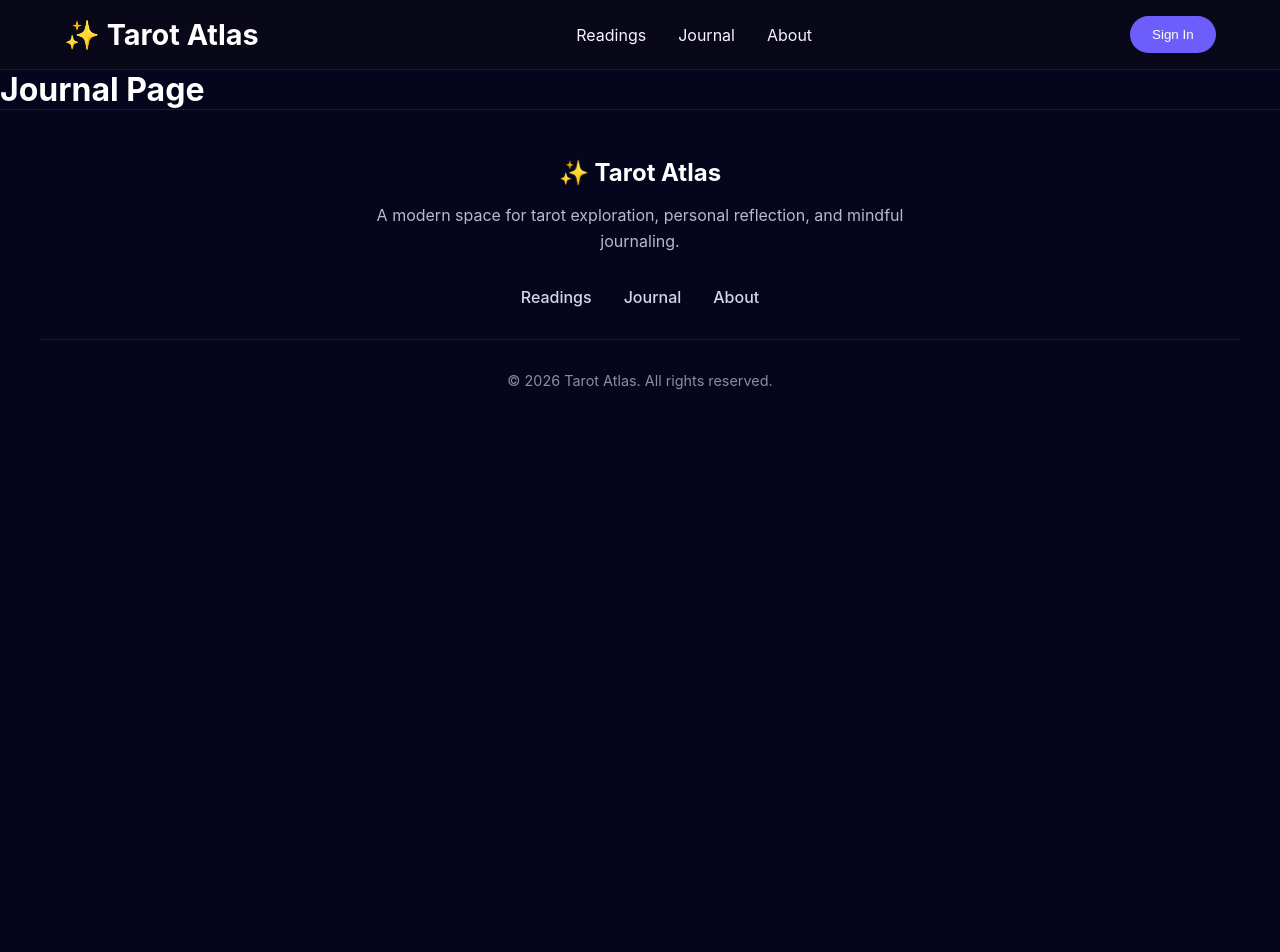
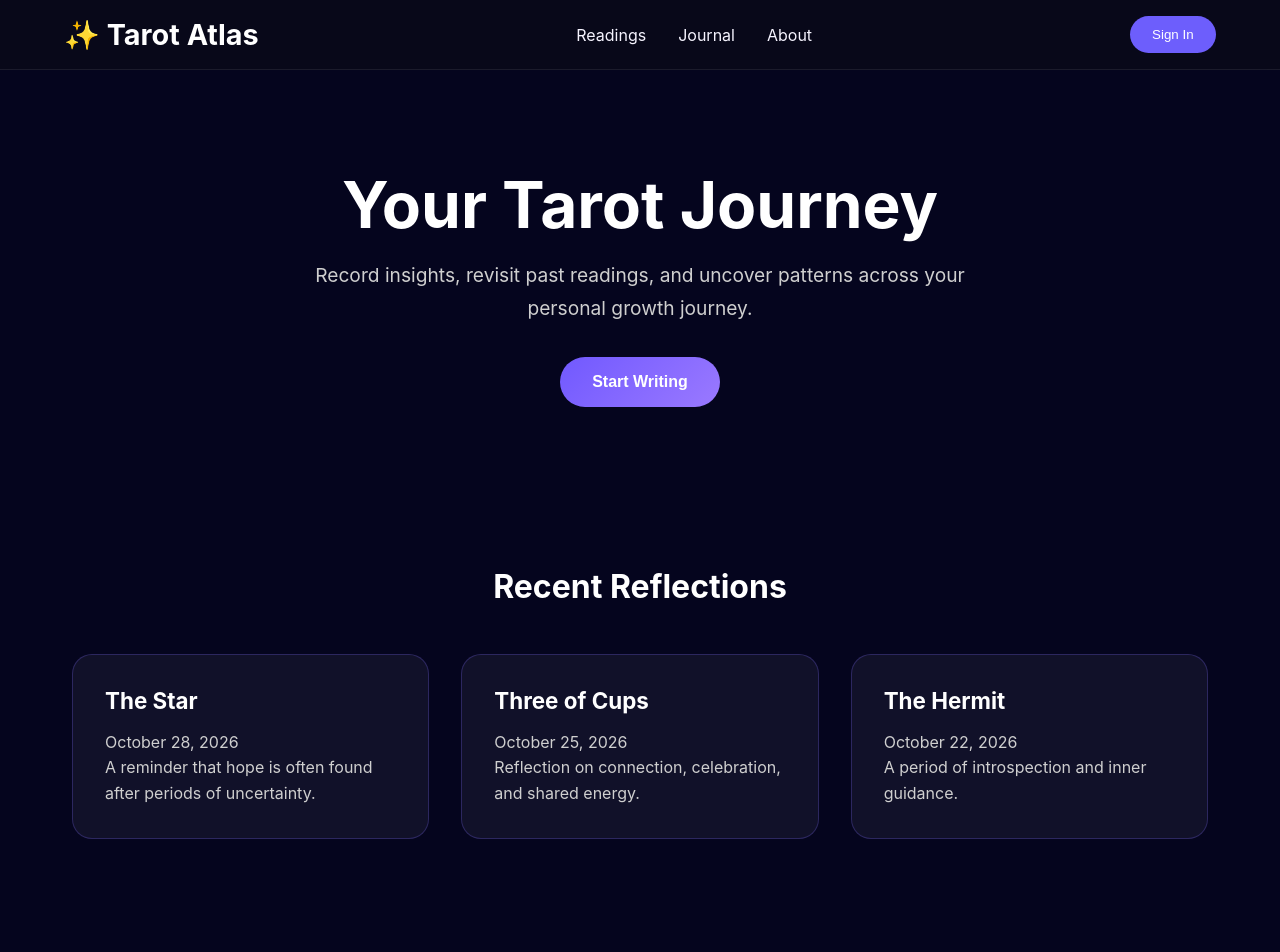
Before and after one commit to paulinahs/tarot-atlas, a React (Vite) app: page /journal in a window 1280 px wide. Shown: the top 952 px of the page. Before the commit the page ends 800 px from the top, so only its background shows below. Built offline with nearby package versions, Linux system fonts and the light colour scheme.

Commit message:
feat: implement Journal and SignIn pages with new layouts and styles for enhanced user experience

```diff
--- a/src/components/layout/Footer.jsx
+++ b/src/components/layout/Footer.jsx
@@ -14,13 +14,6 @@ function Footer() {
       and mindful journaling.
     </p>
 
-    <div className="footer-links">
-  <Link to="/readings">Readings</Link>
-  <Link to="/journal">Journal</Link>
-  <Link to="/about">About</Link>
-</div>
-
-
     <div className="footer-bottom">
       <p>© 2026 Tarot Atlas. All rights reserved.</p>
     </div>
--- a/src/pages/Journal.jsx
+++ b/src/pages/Journal.jsx
@@ -1,6 +1,96 @@
+import "../styles/pages/Journal.css";
+
 function Journal() {
   return (
-    <h1>Journal Page</h1>
+    <main className="journal-page">
+
+      <section className="journal-hero">
+        <h1>Your Tarot Journey</h1>
+        <p>
+          Record insights, revisit past readings, and uncover
+          patterns across your personal growth journey.
+        </p>
+
+        <button>Start Writing</button>
+      </section>
+
+      <section className="journal-section">
+        <h2>Recent Reflections</h2>
+
+        <div className="journal-grid">
+          <div className="journal-card">
+            <h3>The Star</h3>
+            <p>October 28, 2026</p>
+            <p>
+              A reminder that hope is often found after periods
+              of uncertainty.
+            </p>
+          </div>
+
+          <div className="journal-card">
+            <h3>Three of Cups</h3>
+            <p>October 25, 2026</p>
+            <p>
+              Reflection on connection, celebration,
+              and shared energy.
+            </p>
+          </div>
+
+          <div className="journal-card">
+            <h3>The Hermit</h3>
+            <p>October 22, 2026</p>
+            <p>
+              A period of introspection and inner guidance.
+            </p>
+          </div>
+        </div>
+      </section>
+
+      <section className="journal-section">
+        <h2>Reflection Prompts</h2>
+
+        <div className="prompt-grid">
+          <div className="prompt-card">
+            What message resonated most with you today?
+          </div>
+
+          <div className="prompt-card">
+            What recurring patterns have appeared recently?
+          </div>
+
+          <div className="prompt-card">
+            How can today's insight influence your next action?
+          </div>
+        </div>
+      </section>
+
+      <section className="journal-section">
+        <h2>Track Your Journey</h2>
+
+        <div className="stats-grid">
+          <div className="stat-card">
+            <h3>27</h3>
+            <p>Readings Saved</p>
+          </div>
+
+          <div className="stat-card">
+            <h3>12</h3>
+            <p>Journal Entries</p>
+          </div>
+
+          <div className="stat-card">
+            <h3>5</h3>
+            <p>Recurring Themes</p>
+          </div>
+
+          <div className="stat-card">
+            <h3>84</h3>
+            <p>Days Reflecting</p>
+          </div>
+        </div>
+      </section>
+
+    </main>
   );
 }
 
--- /dev/null
+++ b/src/styles/pages/Journal.css
@@ -0,0 +1,196 @@
+/* PAGE */
+
+.journal-page {
+    color: white;
+}
+
+/* HERO */
+
+.journal-hero {
+    max-width: 900px;
+    margin: 0 auto;
+    text-align: center;
+    padding: 6rem 2rem;
+}
+
+.journal-hero h1 {
+    font-size: 4rem;
+    margin-bottom: 1rem;
+}
+
+.journal-hero p {
+    max-width: 700px;
+    margin: 0 auto 2rem;
+    color: #cfcfcf;
+    font-size: 1.2rem;
+    line-height: 1.7;
+}
+
+.journal-hero button {
+    background: linear-gradient(135deg,
+            #7159ff,
+            #9a79ff);
+
+    color: white;
+    border: none;
+    border-radius: 999px;
+
+    padding: 1rem 2rem;
+
+    font-size: 1rem;
+    font-weight: 600;
+
+    cursor: pointer;
+
+    transition: 0.3s;
+}
+
+.journal-hero button:hover {
+    transform: translateY(-2px);
+    box-shadow: 0 0 20px rgba(123, 104, 255, 0.4);
+}
+
+/* SECTION */
+
+.journal-section {
+    max-width: 1200px;
+    margin: 0 auto;
+    padding: 4rem 2rem;
+}
+
+.journal-section h2 {
+    text-align: center;
+    font-size: 2rem;
+    margin-bottom: 3rem;
+}
+
+/* ENTRY CARDS */
+
+.journal-grid {
+    display: grid;
+    grid-template-columns: repeat(auto-fit, minmax(300px, 1fr));
+    gap: 2rem;
+}
+
+.journal-card {
+    background: rgba(255, 255, 255, 0.05);
+
+    border: 1px solid rgba(123,
+            104,
+            255,
+            0.25);
+
+    border-radius: 20px;
+
+    padding: 2rem;
+
+    transition: 0.3s ease;
+}
+
+.journal-card:hover {
+    transform: translateY(-6px);
+
+    border-color: #7b68ff;
+}
+
+.journal-card h3 {
+    margin-bottom: 1rem;
+    font-size: 1.4rem;
+}
+
+.journal-card p {
+    color: #cfcfcf;
+    line-height: 1.6;
+}
+
+/* PROMPTS */
+
+.prompt-grid {
+    display: grid;
+    grid-template-columns: repeat(auto-fit,
+            minmax(250px, 1fr));
+
+    gap: 2rem;
+}
+
+.prompt-card {
+    background: rgba(255, 255, 255, 0.05);
+
+    border: 1px solid rgba(123,
+            104,
+            255,
+            0.2);
+
+    border-radius: 18px;
+
+    padding: 2rem;
+
+    text-align: center;
+
+    font-size: 1.05rem;
+    line-height: 1.7;
+
+    transition: 0.3s;
+}
+
+.prompt-card:hover {
+    border-color: #7b68ff;
+    transform: translateY(-4px);
+}
+
+/* STATS */
+
+.stats-grid {
+    display: grid;
+
+    grid-template-columns: repeat(auto-fit,
+            minmax(180px, 1fr));
+
+    gap: 2rem;
+}
+
+.stat-card {
+    text-align: center;
+
+    background: rgba(255, 255, 255, 0.05);
+
+    border-radius: 20px;
+
+    padding: 2rem;
+
+    border: 1px solid rgba(123,
+            104,
+            255,
+            0.2);
+}
+
+.stat-card h3 {
+    font-size: 3rem;
+    color: #9a79ff;
+
+    margin-bottom: 0.5rem;
+}
+
+.stat-card p {
+    color: #cfcfcf;
+}
+
+/* MOBILE */
+
+@media (max-width: 768px) {
+    .journal-hero {
+        padding: 4rem 1.5rem;
+    }
+
+    .journal-hero h1 {
+        font-size: 2.8rem;
+    }
+
+    .journal-section {
+        padding: 3rem 1.5rem;
+    }
+
+    .journal-section h2 {
+        font-size: 1.8rem;
+    }
+}
```
Also changed, not shown: src/pages/SignIn.jsx (added, +47 -0 lines), src/styles/pages/SignIn.css (added).
